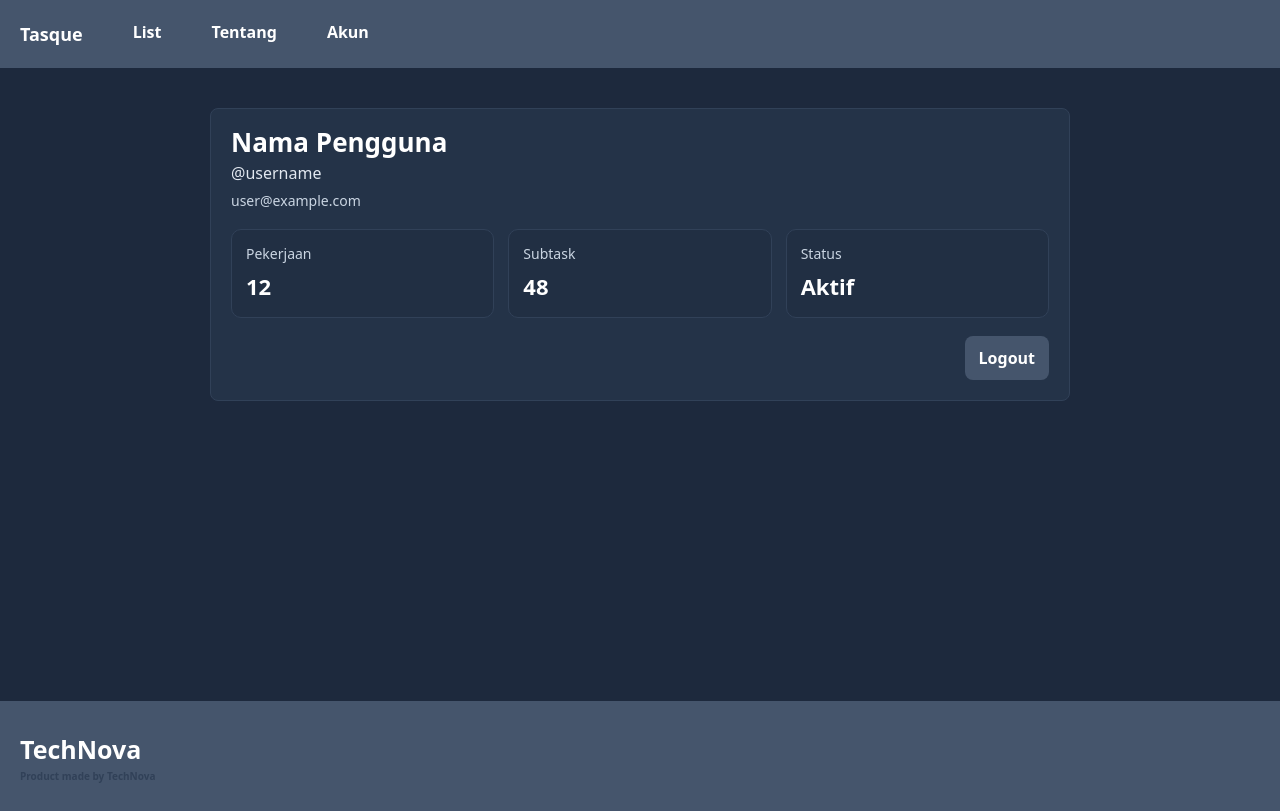
After one commit to Arfan9swn/Tasque, a PHP site: page /profile.php in a window 1280 px wide. The commit adds this page. Run offline with PHP 8.4, Linux system fonts and the light colour scheme.

Commit message:
Profile section implemented

```diff
--- a/component/navbar.component.php
+++ b/component/navbar.component.php
@@ -14,6 +14,9 @@
                             <div class="justify-center">
                                 <a href="./about.php">Tentang</a>
                             </div>
+                            <div class="justify-center">
+                                <a href="./profile.php">Akun</a>
+                            </div>
                         </div>
                 </div>
             </div>
--- /dev/null
+++ b/profile.php
@@ -0,0 +1,65 @@
+<?php
+
+require_once "./dbconn.php";
+$conn = dbConnect();
+
+?>
+
+<!DOCTYPE html>
+<html lang="en">
+<head>
+    <meta charset="UTF-8">
+    <meta name="viewport" content="width=device-width, initial-scale=1.0">
+    <title>Profile</title>
+    <script src="https://cdn.jsdelivr.net/npm/@tailwindcss/browser@4"></script>
+</head>
+<body class="bg-slate-800 text-white min-h-screen">
+
+    <?php
+        include "./component/navbar.component.php";
+        echo NavBar();
+    ?>
+
+    <div class="w-full flex justify-center px-[5%]">
+        <div class="w-full max-w-[860px] mt-[40px]">
+            <div class="border border-slate-700 rounded-[8px] bg-slate-700/40 p-[20px]">
+                <div class="flex items-start gap-[18px]">
+
+                    <div class="flex flex-col gap-[6px] flex-1">
+                        <div class="text-[26px] font-bold leading-none">Nama Pengguna</div>
+                        <div class="text-slate-200">@username</div>
+                        <div class="text-slate-300 text-sm">user@example.com</div>
+                    </div>
+                </div>
+
+                <div class="mt-[18px] grid grid-cols-1 sm:grid-cols-3 gap-[14px]">
+                    <div class="rounded-[10px] bg-slate-800/40 border border-slate-700 p-[14px]">
+                        <div class="text-slate-300 text-sm">Pekerjaan</div>
+                        <div class="text-[22px] font-bold mt-[6px]">12</div>
+                    </div>
+                    <div class="rounded-[10px] bg-slate-800/40 border border-slate-700 p-[14px]">
+                        <div class="text-slate-300 text-sm">Subtask</div>
+                        <div class="text-[22px] font-bold mt-[6px]">48</div>
+                    </div>
+                    <div class="rounded-[10px] bg-slate-800/40 border border-slate-700 p-[14px]">
+                        <div class="text-slate-300 text-sm">Status</div>
+                        <div class="text-[22px] font-bold mt-[6px]">Aktif</div>
+                    </div>
+                </div>
+
+                <div class="mt-[18px] flex flex-col sm:flex-row gap-[10px] sm:justify-end">
+                    <a href="./login.php" class="text-center rounded-[8px] bg-slate-600 hover:bg-slate-500 transition-colors px-[14px] py-[10px] font-semibold">
+                        Logout
+                    </a>
+                </div>
+            </div>
+        </div>
+    </div>
+
+    <?php
+        include "./component/footer.component.php";
+        echo Footer();
+    ?>
+
+</body>
+</html>
```
